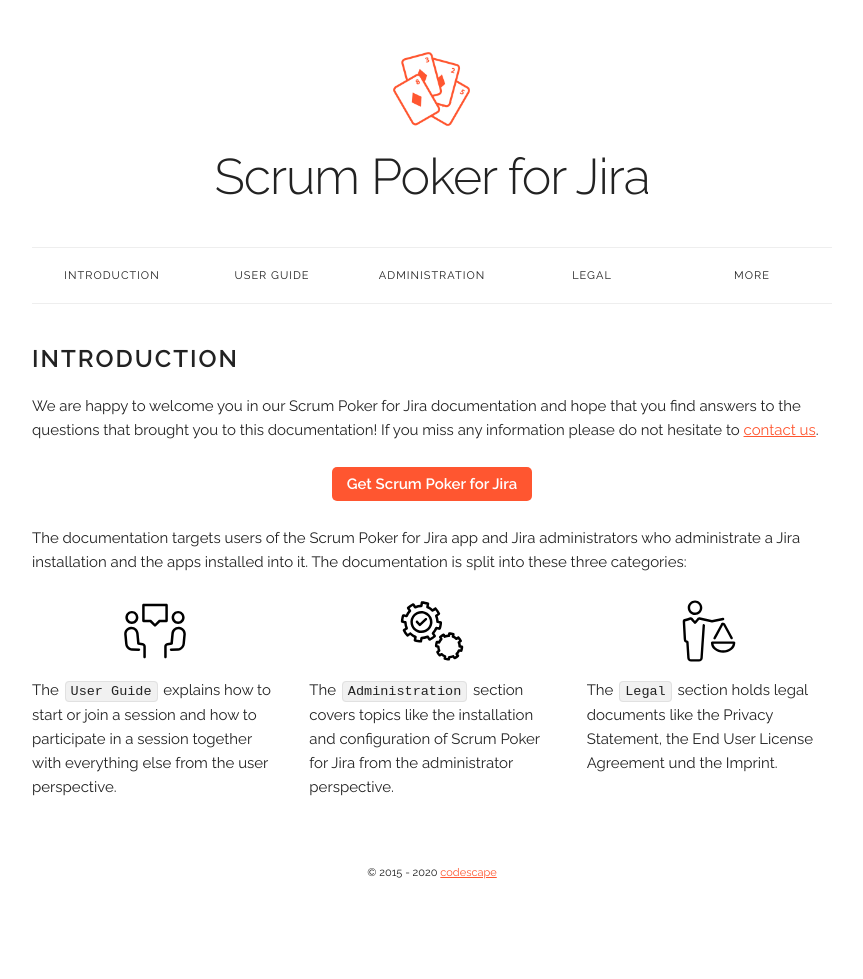
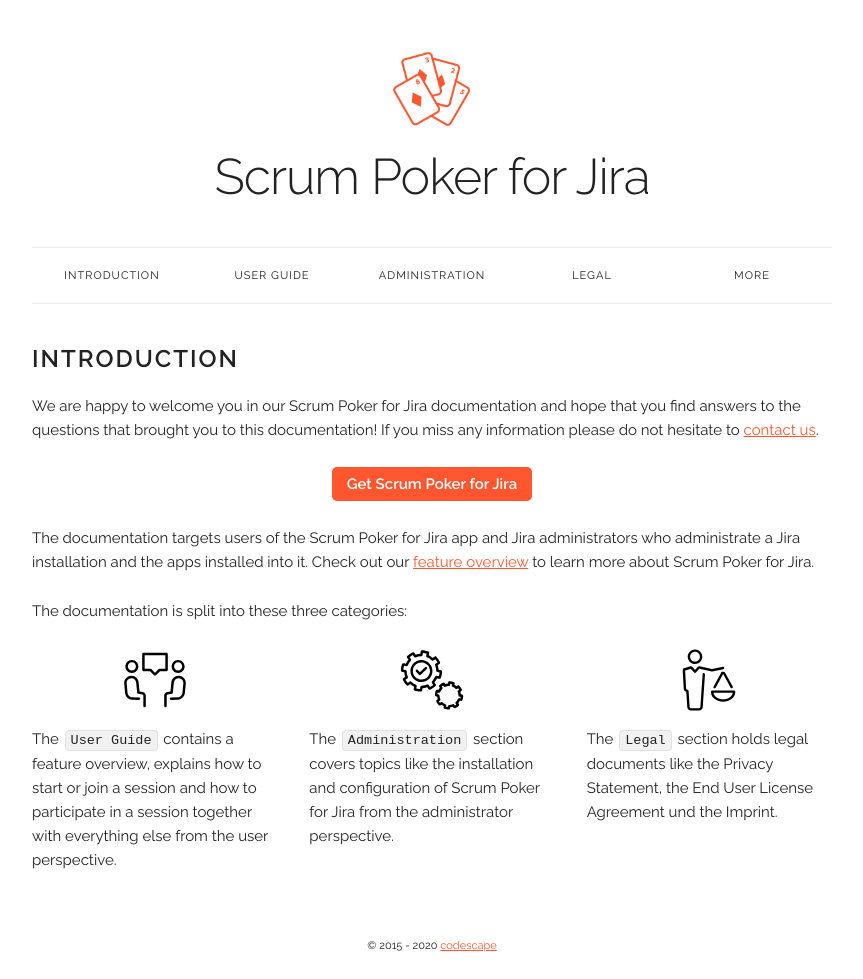
Before and after one commit to codescape/jira-scrum-poker, a Jekyll site: the page built from docs/index.md, in a window 1280 px wide. Shown: the whole page, without its empty margins (208-1071 px from the left). Built offline with Jekyll 4.4.1, drawn with Linux system fonts in a browser that asks for light colours; nearby versions of some CDN libraries; before the commit the page ends 906 px from its top, so only the background shows below that.

Commit message:
docs: add feature overview to online documentation (#98)

```diff
--- a/docs/_layouts/default.html
+++ b/docs/_layouts/default.html
@@ -39,6 +39,9 @@
                     <a class="navbar-link" href="#" data-popover="#userGuideNavPopover">User Guide</a>
                     <div id="userGuideNavPopover" class="popover">
                         <ul class="popover-list">
+                            <li class="popover-item">
+                                <a class="popover-link" href="/features">Feature Overview</a>
+                            </li>
                             <li class="popover-item">
                                 <a class="popover-link" href="/start-scrum-poker-session">Start a Scrum Poker session</a>
                             </li>
--- a/docs/index.md
+++ b/docs/index.md
@@ -9,12 +9,14 @@
 <p class="call-to-action"><a href="{{ site.marketplace_url }}">Get Scrum Poker for Jira</a></p>
 
 The documentation targets users of the Scrum Poker for Jira app and Jira administrators who administrate a Jira installation and the apps installed into it.
+Check out our [feature overview](/features) to learn more about Scrum Poker for Jira.
+
 The documentation is split into these three categories:
 
 <div class="row">
     <div class="one-third column">
       <i class="icon user-icon"></i>
-      <p>The <code>User Guide</code> explains how to start or join a session and how to participate in a session together with everything else from the user perspective.</p>
+      <p>The <code>User Guide</code> contains a feature overview, explains how to start or join a session and how to participate in a session together with everything else from the user perspective.</p>
     </div>
     <div class="one-third column">
       <i class="icon admin-icon"></i>
```
Also changed, not shown: docs/features.md (added, +46 -0 lines).
